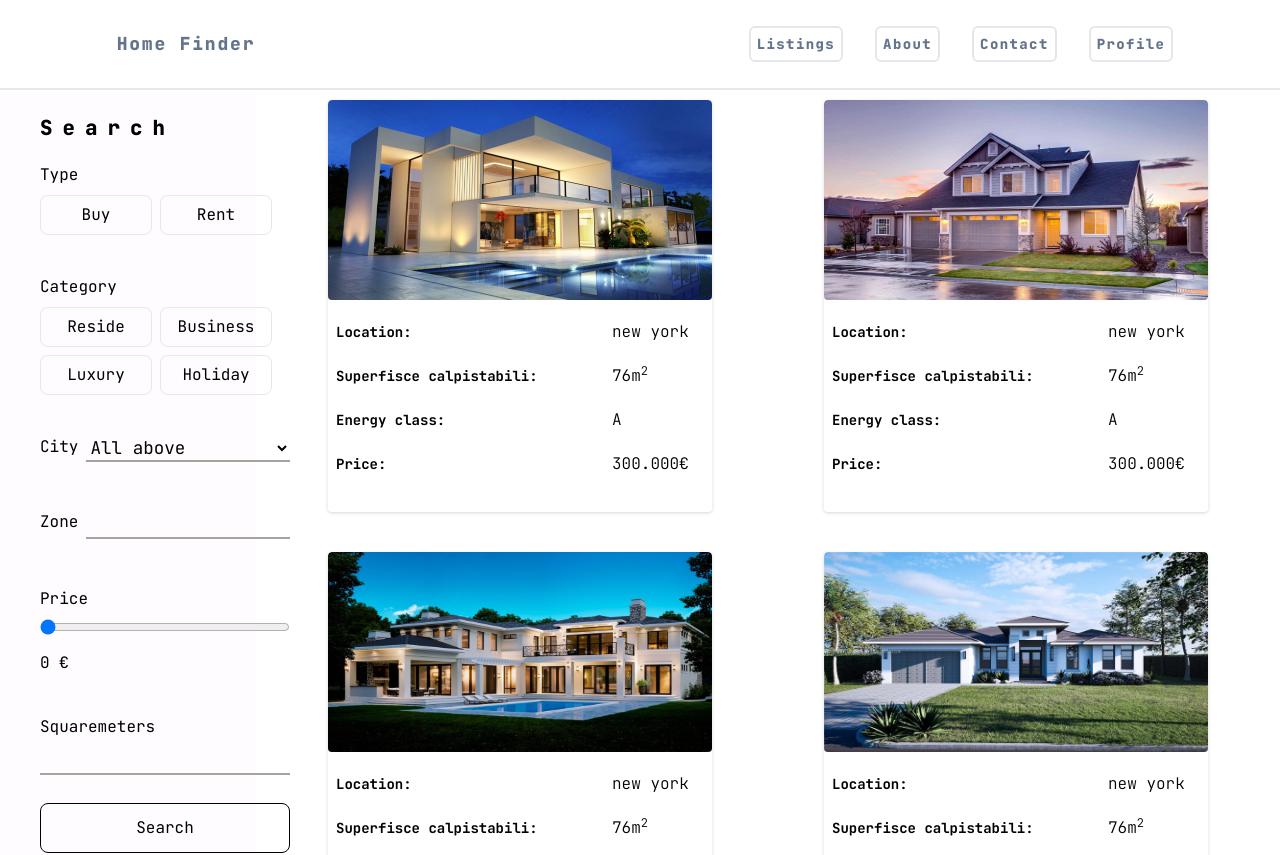
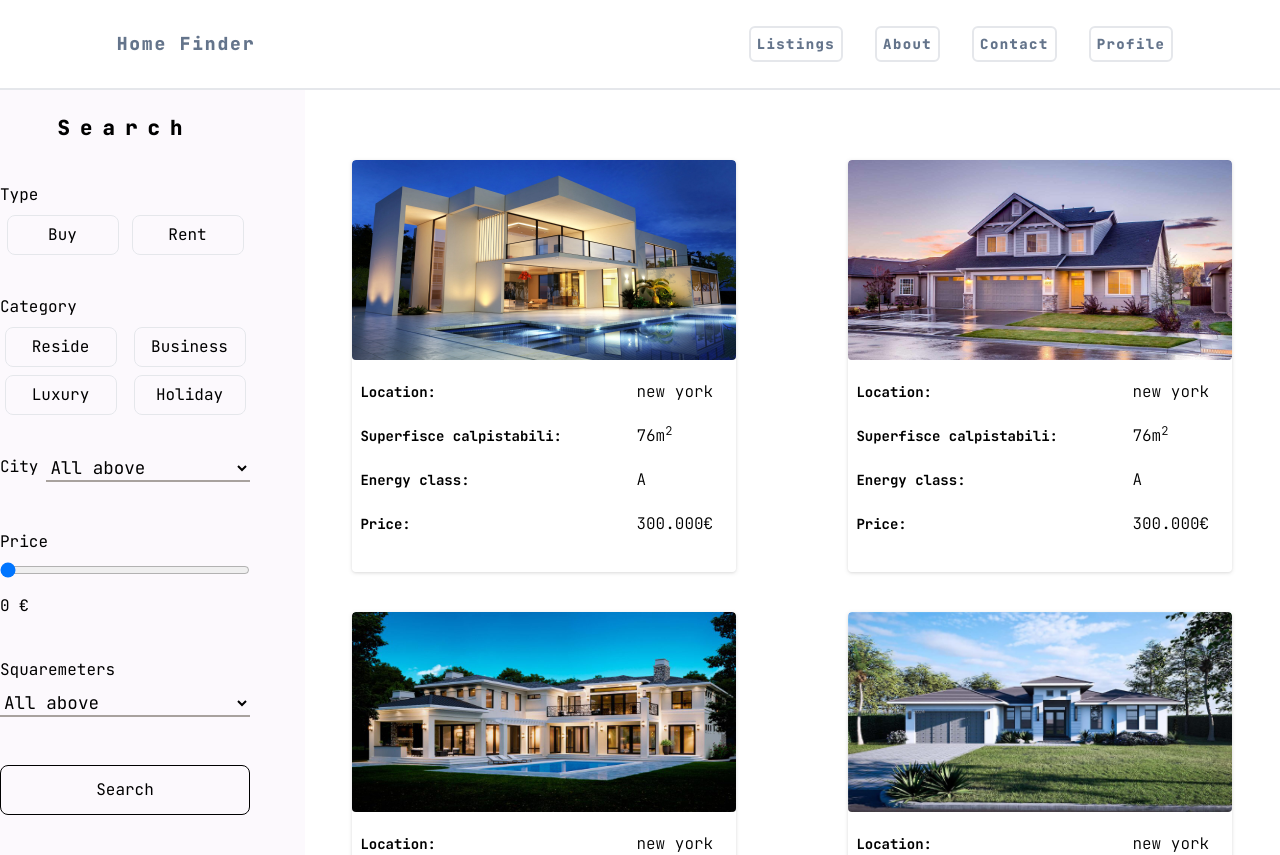
Before and after one commit to urbobb/real-estate-listings, a Next.js app: page /listings in a window 1280 px wide. Shown: the top 855 px of the page. Built offline with nearby package versions, Linux system fonts and the light colour scheme.

Commit message:
updated lisitngs page

```diff
--- a/app/listings/page.tsx
+++ b/app/listings/page.tsx
@@ -88,28 +88,33 @@ export default function Listings() {
 
   return (
     <div className="relative md:min-h-screen md:w-screen w-full mx-auto pt-20">
-      <div className="flex md:flex-row flex-col md:w-screen w-full md:min-h-screen mx-auto ">
-        <div className="flex md:basis-1/4 w-full md:min-h-screen mx-auto bg-[#FEFCFF]">
-          {/* SEARCHBAR */}
+      <div className="flex md:flex-row flex-col md:w-screen w-full md:min-h-screen  ">
+        {/* SEARCHBAR */}
+        <div
+          className="flex md:min-h-screen
+          w-full md:w-[400px] bg-[#fcf9fd]">
           <div
-            className="md:fixed basis-1/4 w-full md:left-0 md:top-0 md:bottom-0 mx-auto p-5
-            pr-10 md:pt-28">
-            <div className="flex md:justify-start justify-center md:mb-5 mb-2 sm:mx-5 md:mt-0 mt-1">
+            className="relative md:fixed flex flex-col justify-center items-center md:top-0 min-h-max
+            md:w-auto w-11/12 mx-auto md:bottom-0  md:pt-28">
+            {/* TITLE */}
+            <div className="flex md:justify-start justify-center md:mb-5 mb-2 sm:mx-5 md:mt-0 mt-5">
               <h1 className="md:text-[1.3rem] text-[1.5rem] md:font-extrabold font-semibold tracking-[10px]">
                 Search
               </h1>
             </div>
 
-            <div className="md:min-w-max w-full">
+            {/* FORM */}
+            <div className="md:w-auto w-full mx-auto mt-5">
               <form
                 action=""
+                method="POST"
                 onSubmit={handleSubmit}
-                className="flex flex-col gap-5 mx-5 w-[250px]">
-                <div className="flex md:gap-10 gap-8 flex-col mb-5">
+                className="flex flex-col gap-5 md:w-[250px] w-9/12 mx-auto">
+                <div className="flex md:gap-10 gap-8 flex-col md:mb-10 mb-8">
                   {/* TYPE */}
                   <div className="flex flex-col items-start gap-2">
                     <p>Type</p>
-                    <div className="flex justify-center items-center gap-2">
+                    <div className="w-full flex flex-row justify-around items-center ">
                       <SearchCheckbox
                         name="Buy"
                         checked={typeState.buy}
@@ -125,7 +130,7 @@ export default function Listings() {
                   <div className="flex flex-col md:justify-center gap-2">
                     <p>Category</p>
                     <div className="flex flex-col gap-2">
-                      <div className="flex justify-start gap-2">
+                      <div className="w-full flex flex-row justify-around gap-2">
                         <SearchCheckbox
                           name="Reside"
                           checked={catergoryState.reside}
@@ -142,7 +147,7 @@ export default function Listings() {
                           }
                         />
                       </div>
-                      <div className="flex justify-start gap-2">
+                      <div className="w-full flex flex-row justify-around gap-2">
                         <SearchCheckbox
                           name="Luxury"
                           checked={catergoryState.luxury}
@@ -164,21 +169,24 @@ export default function Listings() {
                   {/* PLACE */}
                   <div className="flex flex-row gap-2">
                     <p>City</p>
-                    <select className={`${inputStyles}`}>
+                    <select className={`${inputStyles}`} name="City">
                       <option value="All above">All above</option>
-                      <option value="New York">New York</option>
-                      <option value="Miami">Miami</option>
+                      <option value="Milano">Milano</option>
+                      <option value="Torino">Torino</option>
+                      <option value="Venezia">Venezia</option>
+                      <option value="Bologna">Bologna</option>
                     </select>
                   </div>
-                  <div className="flex flex-row gap-2">
+                  {/* <div className="flex flex-row gap-2">
                     <p>Zone</p>
                     <input type="text" className={`${inputStyles}`} />
-                  </div>
+                  </div> */}
 
-                  <div className="flex flex-col gap-10">
+                  <div className="flex flex-col md:gap-10 gap-8">
                     <div className="flex flex-col gap-2">
                       <label htmlFor="">Price</label>
                       <input
+                        name="Price"
                         type="range"
                         min="100000"
                         max="1000000"
@@ -192,7 +200,14 @@ export default function Listings() {
 
                     <div className="flex flex-col gap-2">
                       <label htmlFor="">Squaremeters</label>
-                      <input type="text" className={`${inputStyles}`} />
+                      <select name="Area" className={`${inputStyles}`}>
+                        <option value="All above">All above</option>
+                        <option value="60">{`<`}60m&#178;</option>
+                        <option value="70">{`<`}70m&#178;</option>
+                        <option value="80">{`<`}80m&#178;</option>
+                        <option value="90">{`<`}90m&#178;</option>
+                        <option value=">100">{`>`}100m&#178;</option>
+                      </select>
                     </div>
                   </div>
                 </div>
@@ -207,7 +222,7 @@ export default function Listings() {
         </div>
 
         {/* Houses */}
-        <div className="w-full mx-auto flex md:pt-5 pt-20 ">
+        <div className="w-full mx-auto flex  pt-20 ">
           <div className="flex justify-center items-center flex-row flex-wrap gap-y-5 gap-x-28">
             {houses.map((house, index) => (
               <div
```
